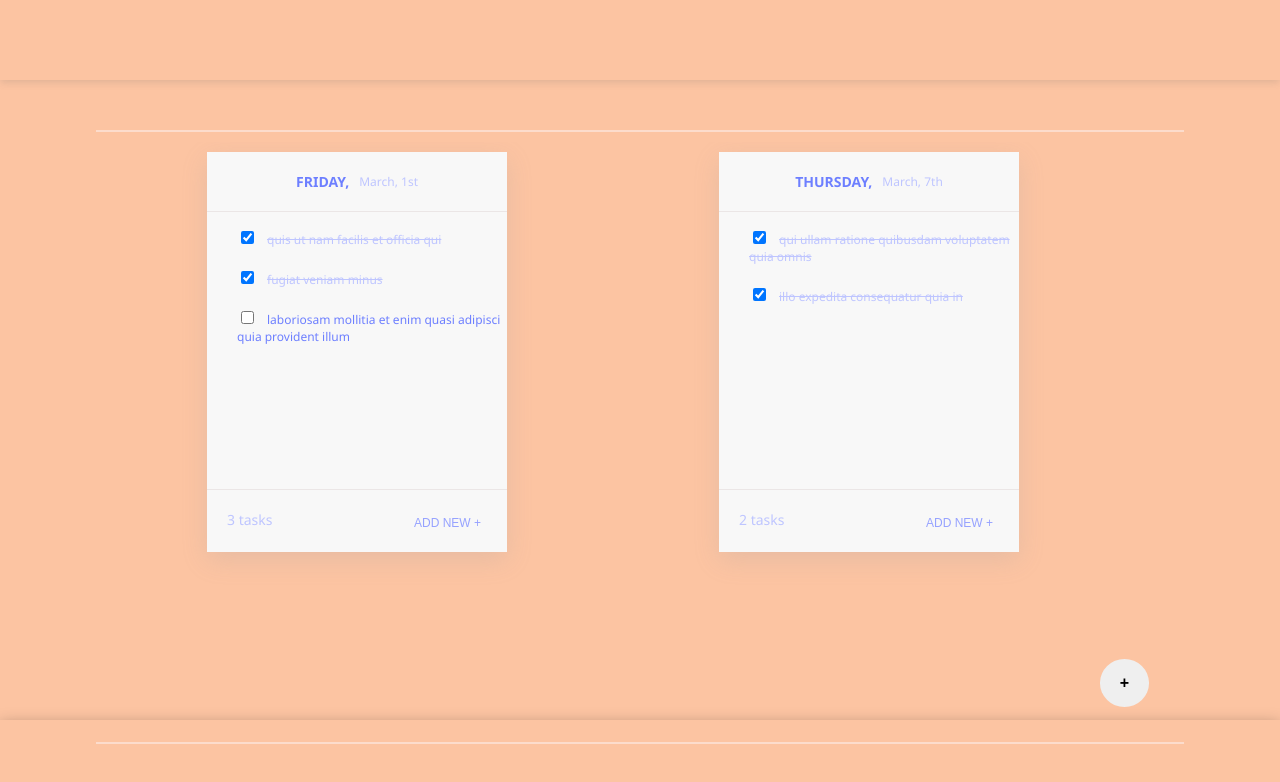
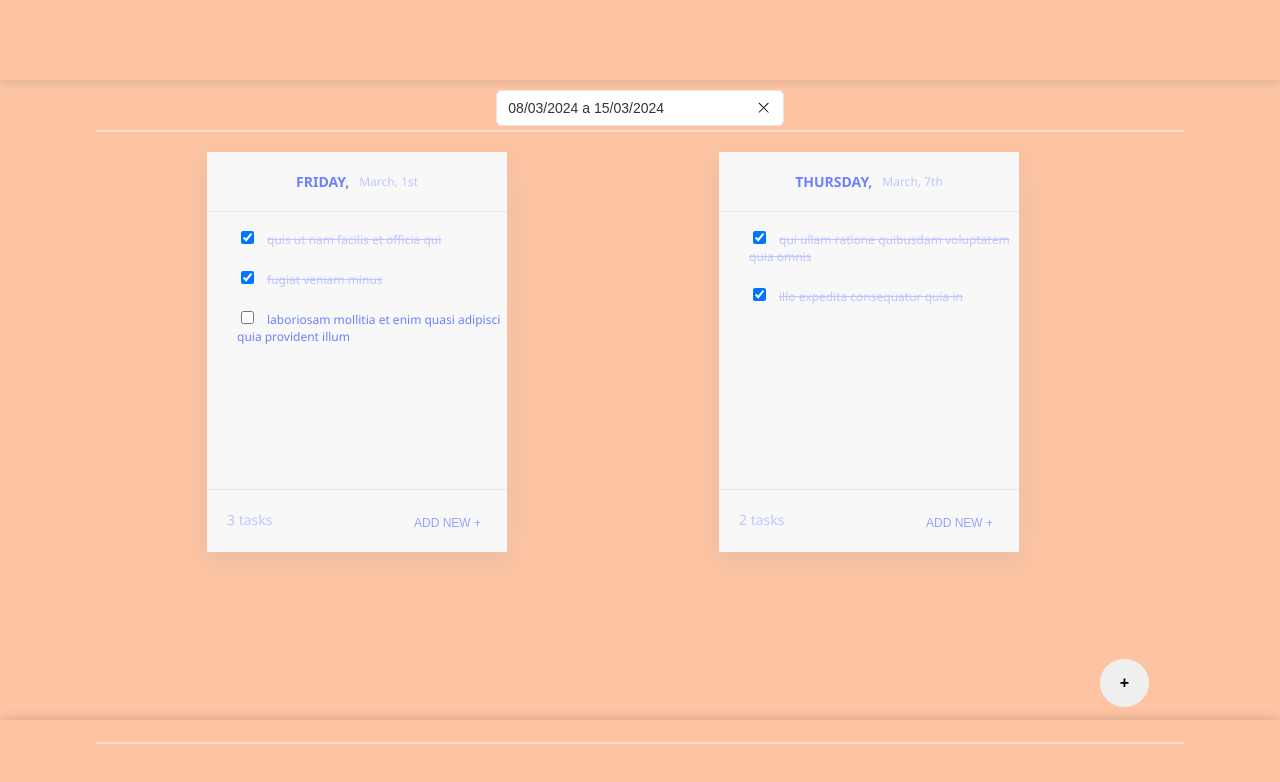
Before and after one commit to biancalb/my-todo-list-app, a React (Create React App) app: page / in a window 1280 px wide. Shown: the top 782 px of the page. Built offline with nearby package versions, Linux system fonts and the light colour scheme.

Commit message:
Add dateSelector component

```diff
--- a/package.json
+++ b/package.json
@@ -15,9 +15,11 @@
     "moment": "^2.30.1",
     "react": "^18.2.0",
     "react-dom": "^18.2.0",
+    "react-icons": "^5.0.1",
     "react-router": "^6.22.3",
     "react-router-dom": "^6.22.3",
     "react-scripts": "5.0.1",
+    "rsuite": "^5.55.1",
     "typescript": "^4.9.5",
     "web-vitals": "^2.1.4"
   },
--- /dev/null
+++ b/src/Components/DateSelector/DateSelector.css
@@ -0,0 +1,10 @@
+.date__picker {
+    max-width: 85vw;
+    height: 5vh;
+    margin-left: auto;
+    margin-right: auto;
+    margin-top: 90px;
+    border-bottom: 2px solid #fcdccc;
+    display: flex;
+    justify-content: center;
+}
--- /dev/null
+++ b/src/Components/DateSelector/DateSelector.tsx
@@ -0,0 +1,28 @@
+import './DateSelector.css';
+import { DateRangePicker } from 'rsuite';
+import 'rsuite/DateRangePicker/styles/index.css';
+import { FaCalendar } from 'react-icons/fa';
+import { DateRange } from 'rsuite/esm/DateRangePicker';
+
+type Props = {
+  // eslint-disable-next-line @typescript-eslint/no-explicit-any
+  handleOnChange: any,
+  value: DateRange | null
+}
+
+const DateSelector = (props: Props) => {
+  return (
+    <div className="date__picker">
+      <DateRangePicker
+        showOneCalendar
+        format="dd/MM/yyyy"
+        character=" a "
+        caretAs={FaCalendar}
+        value={props.value}
+        onChange={(value) => props.handleOnChange(value) }
+      />
+    </div>
+  );
+};
+
+export default DateSelector;
--- a/src/Pages/Home/Home.css
+++ b/src/Pages/Home/Home.css
@@ -7,15 +7,6 @@
     margin-top: 10px;
     position: relative;
     overflow-y: auto;
-    border-bottom: 2px solid #fcdccc
-}
-
-.date__picker {
-    max-width: 85vw;
-    height: 5vh;
-    margin-left: auto;
-    margin-right: auto;
-    margin-top: 90px;
     border-bottom: 2px solid #fcdccc
 }
 
--- a/src/Pages/Home/Home.tsx
+++ b/src/Pages/Home/Home.tsx
@@ -4,9 +4,21 @@
 import { INote } from '../../ts/interfaces';
 import notes from '../../data/data.json';
 import Header from '../../Components/Header/Header';
+import DatePicker from '../../Components/DateSelector/DateSelector';
+import { DateRange } from 'rsuite/esm/DateRangePicker';
 
 const Home = () => {
   const [note, setNote] = useState<INote[]>();
+
+  const [value, setValue] =  useState<DateRange | null>([
+    new Date(),
+    new Date(new Date().setDate(new Date().getDate() + 7))
+  ]);
+
+  const handleOnChange = (value:DateRange | null) => {
+    // console.log(value);
+    setValue(value);
+  };
 
   useEffect(() => {
     setNote(notes);
@@ -15,7 +27,7 @@
   return (
     <>
       <Header/>
-      <div className="date__picker"></div>
+      <DatePicker value={value} handleOnChange={handleOnChange}/>
       <div className="main__content">
         <div className="notes__list">
           {note?.map((n:INote) =>{
```
Also changed, not shown: .eslintrc.json, 1 other file (tests, documents, lock files or other folders).
